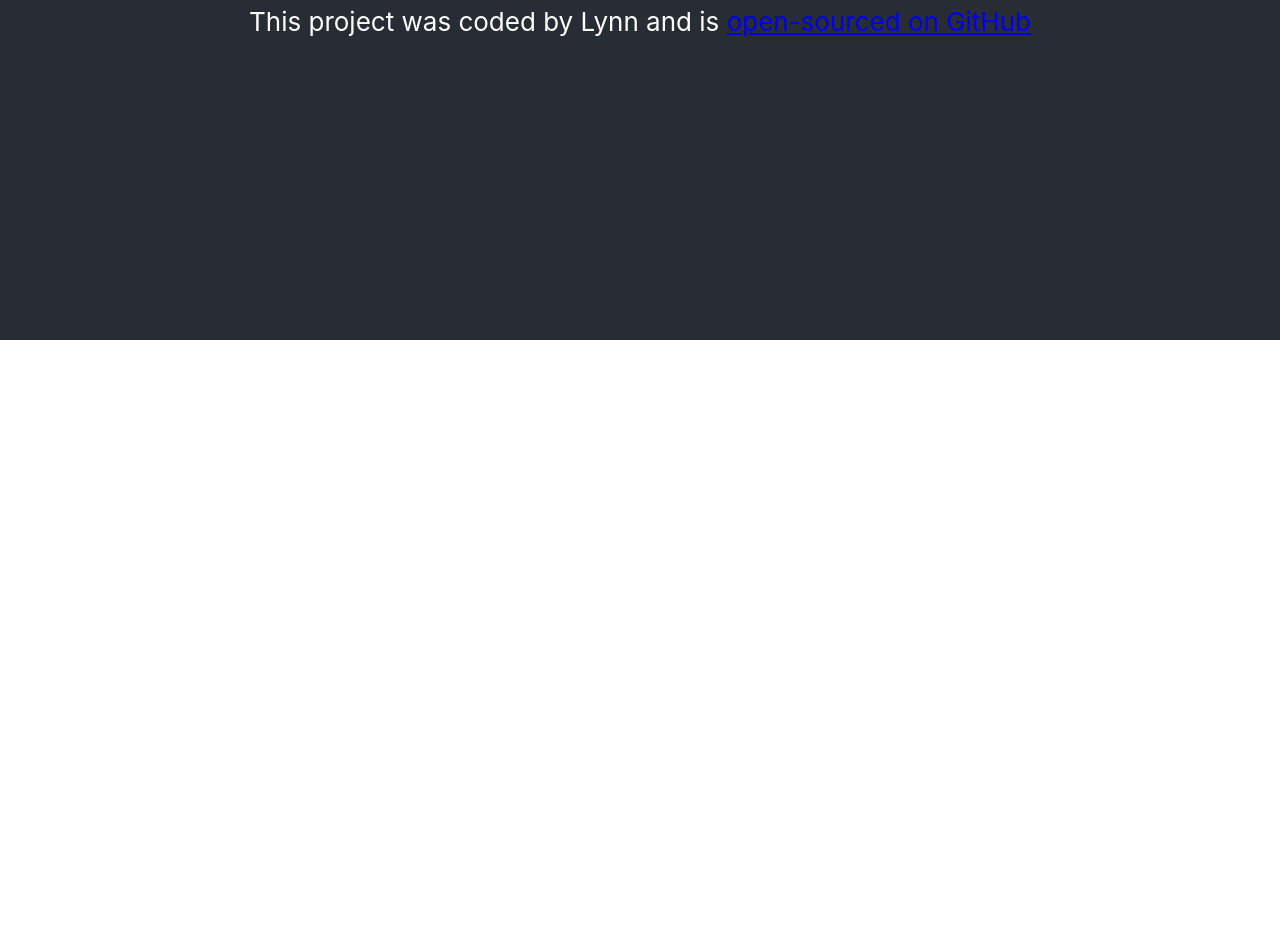
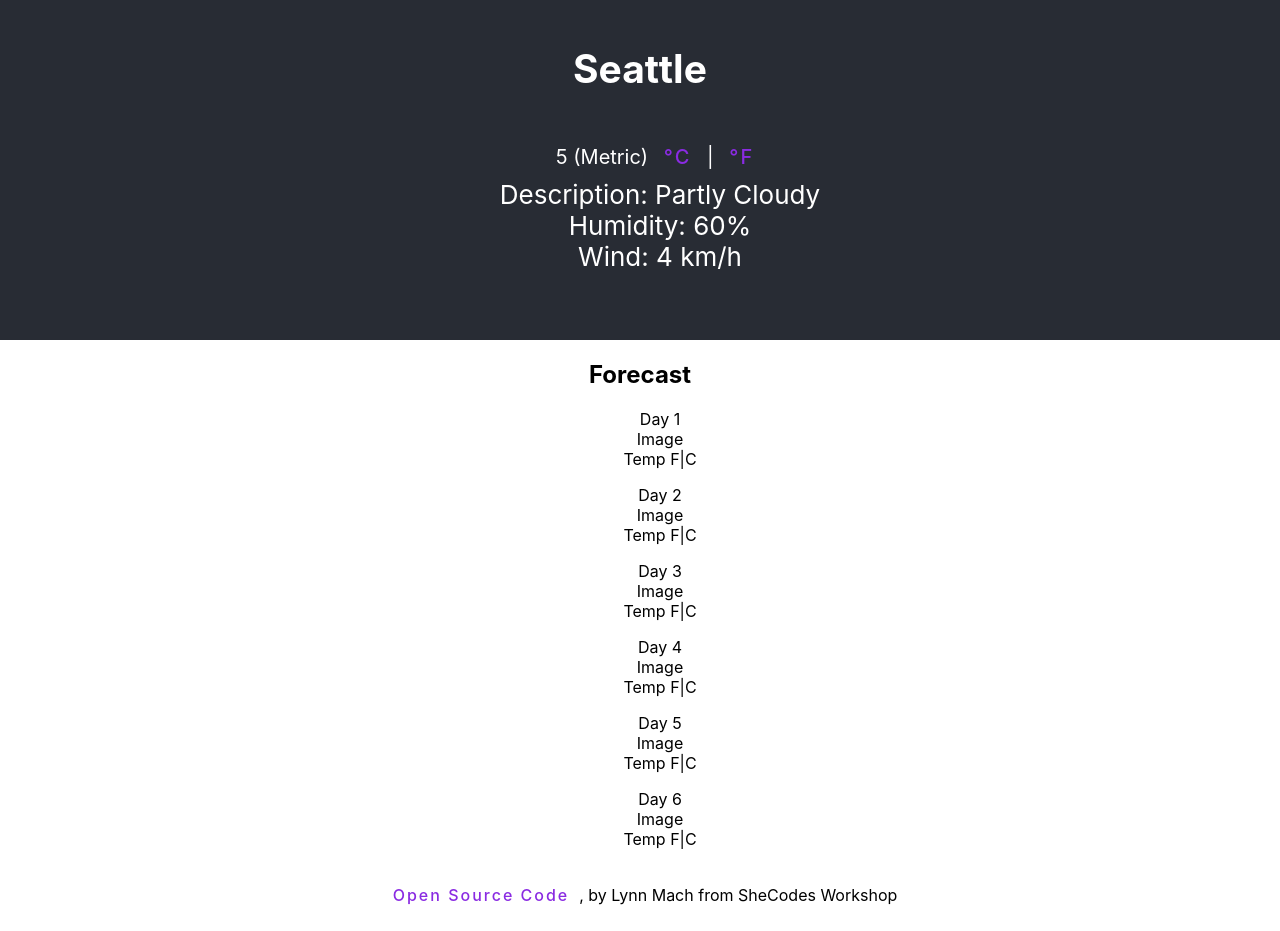
Before and after one commit to Giggles999/weather-react, a React (Create React App) app: page / in a window 1280 px wide. Shown: the part 460-1391 px from the top of the page. Before the commit the page ends 800 px from the top, so only its background shows below. Built offline with nearby package versions, Linux system fonts and the light colour scheme.

Commit message:
Framework for WeatherApp

```diff
--- a/src/App.css
+++ b/src/App.css
@@ -1,16 +1,5 @@
 .App {
   text-align: center;
-}
-
-.App-logo {
-  height: 40vmin;
-  pointer-events: none;
-}
-
-@media (prefers-reduced-motion: no-preference) {
-  .App-logo {
-    animation: App-logo-spin infinite 20s linear;
-  }
 }
 
 .App-header {
@@ -28,11 +17,6 @@
   color: #61dafb;
 }
 
-@keyframes App-logo-spin {
-  from {
-    transform: rotate(0deg);
-  }
-  to {
-    transform: rotate(360deg);
-  }
+li {
+  list-style: none;
 }
--- a/src/App.js
+++ b/src/App.js
@@ -1,15 +1,109 @@
 import "./App.css";
 import Search from "./Search";
 import Footer from "./Footer";
+import Overview from "./Overview";
 
 function App() {
   return (
     <div className="App">
       <header className="App-header">
-        <h1> Weather Search function </h1>
+        <h1> Weather App Week 4 Homework </h1>
         <Search />
-        <Footer />
+
+        <div class="row mt-5">
+        <div class="col-md-6">
+          <h2>Seattle</h2>
+          <p>
+            Tuesday October 5, 2021
+            <br />
+            Description: Partly Cloudy
+            <br />
+            Humidity: 60% <br />
+            Wind: 4 km/h <br />
+            <br />
+          </p>
+        </div>
+        <div class="col-md-6">
+          <h2>Seattle</h2>
+          <p>
+            <ul>
+              <li>
+                <Overview temperature={5} />{" "}
+              </li>
+              <li>Description: Partly Cloudy</li>
+              <li>Humidity: 60% </li>
+              <li>Wind: 4 km/h</li>
+            </ul>
+          </p>
+        </div>
+      </div>
       </header>
+<body className="App-body">
+            <h2>Forecast</h2>
+            <div class="col-md-2">
+              <p>
+                <ul>
+                  <li>Day 1</li>
+                  <li>Image</li>
+                  <li>Temp F|C</li>
+                </ul>
+              </p>
+            </div>
+
+            <div class="col-md-2">
+              <p>
+                <ul>
+                  <li>Day 2</li>
+                  <li>Image</li>
+                  <li>Temp F|C</li>
+                </ul>
+              </p>
+            </div>
+
+            <div class="col-md-2">
+              <p>
+                <ul>
+                  <li>Day 3</li>
+                  <li>Image</li>
+                  <li>Temp F|C</li>
+                </ul>
+              </p>
+            </div>
+
+            <div class="col-md-2">
+              <p>
+                <ul>
+                  <li>Day 4</li>
+                  <li>Image</li>
+                  <li>Temp F|C</li>
+                </ul>
+              </p>
+            </div>
+
+            <div class="col-md-2">
+              <p>
+                {" "}
+                <ul>
+                  <li>Day 5</li>
+                  <li>Image</li>
+                  <li>Temp F|C</li>
+                </ul>
+              </p>
+            </div>
+
+            <div class="col-md-2">
+              <p>
+                {" "}
+                <ul>
+                  <li>Day 6</li>
+                  <li>Image</li>
+                  <li>Temp F|C</li>
+                </ul>
+              </p>
+              </div>
+
+</body>
+      <Footer />
     </div>
   );
 }
--- a/src/Footer.js
+++ b/src/Footer.js
@@ -2,14 +2,12 @@ import React from "react";
 export default function Footer() {
   return (
     <p>
-      This project was coded by Lynn and is{" "}
       <a
         href="https://github.com/Giggles999/weather-react"
         target="_blank"
         rel="noreferrer"
       >
-        open-sourced on GitHub
-      </a>
+      Open Source Code</a>, by Lynn Mach from SheCodes Workshop
     </p>
   );
 }
--- /dev/null
+++ b/src/Overview.css
@@ -0,0 +1,17 @@
+.ResultTemp {
+    font-size: 20px;
+  }
+
+  a,
+  a:active,
+  a:hover,
+  a:visited {
+    display: inline-block;
+    padding: 10px;
+    text-decoration: none;
+    font-weight: 500;
+    margin-top: 10px;
+    letter-spacing: 2px;
+    transition: 0.2s;
+    color: blueviolet;
+  }
--- /dev/null
+++ b/src/Overview.js
@@ -0,0 +1,30 @@
+import React, { useState } from "react";
+import "./Overview.css";
+
+export default function City(props) {
+  let [temperature, setTemperature] = useState(props.temperature);
+  let [unit, setUnit] = useState("Metric");
+  function showFarehrenheit(event) {
+    event.preventDefault();
+    setUnit("Imperial");
+    setTemperature(Math.round((props.temperature * 9) / 5 + 32));
+  }
+  function showCelsius(event) {
+    event.preventDefault();
+    setUnit("Metric");
+    setTemperature(props.temperature);
+  }
+
+  return (
+    <div class="ResultTemp">
+      {temperature} ({unit}){" "}
+      <a href="/" onClick={showCelsius}>
+        °C{" "}
+      </a>{" "}
+      |{" "}
+      <a href="/" onClick={showFarehrenheit}>
+        °F{" "}
+      </a>{" "}
+    </div>
+  );
+}
```
